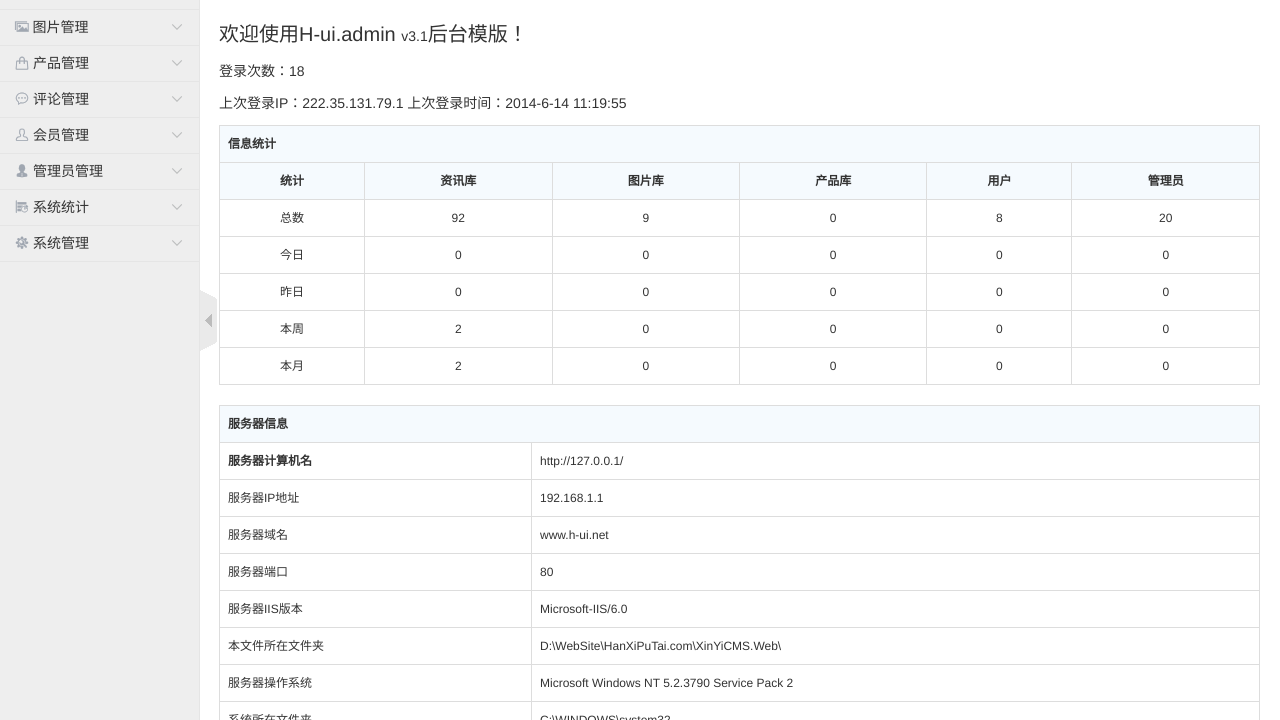
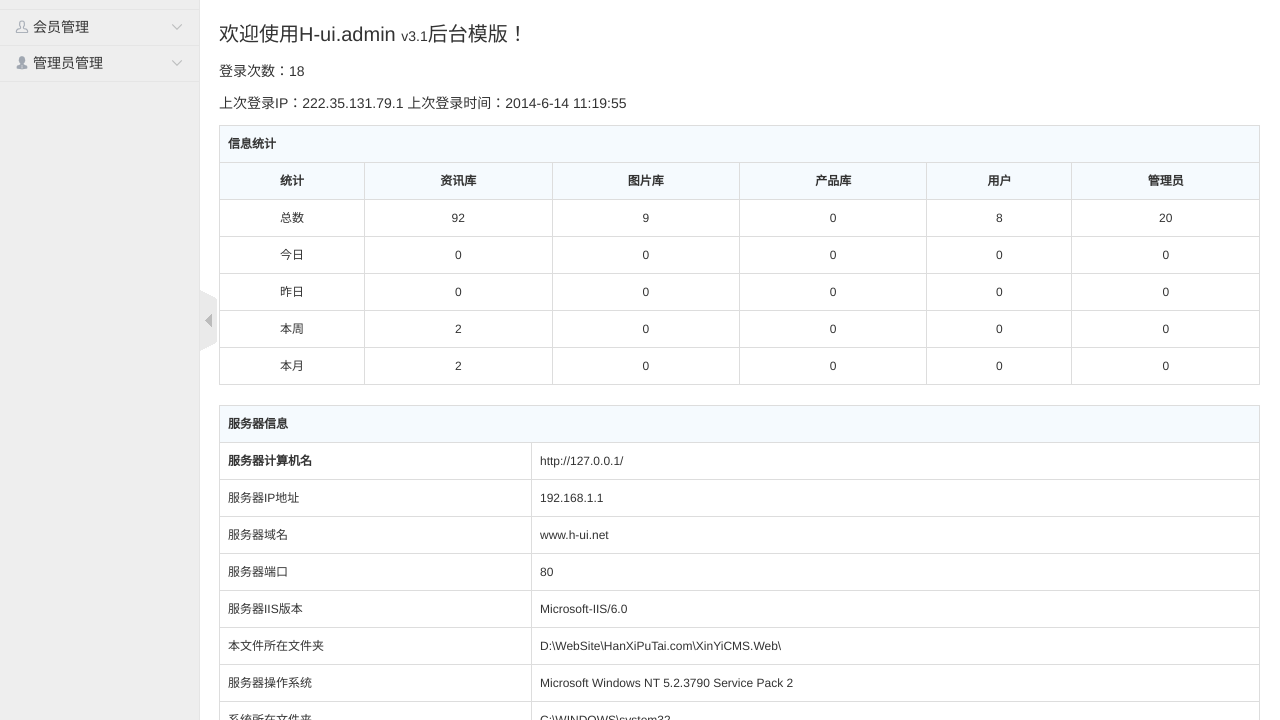
Before and after one commit to dongxiaohao/AchievementManager, a Spring Boot app: page / in a window 1280 px wide. Shown: the part 80-800 px from the top of the page. Run offline with Spring Boot 4, Linux system fonts and the light colour scheme; some of the project's set-up classes (security, data sources, template engines, error pages and the like) are left out, and stand-ins take their place; some libraries are stand-ins or nearby versions.

Commit message:
侧边菜单栏

```diff
--- a/src/main/resources/static/index.html
+++ b/src/main/resources/static/index.html
@@ -80,44 +80,44 @@
 			</ul>
 		</dd>
 	</dl>
-		<dl id="menu-picture">
-			<dt><i class="Hui-iconfont">&#xe613;</i> 图片管理<i class="Hui-iconfont menu_dropdown-arrow">&#xe6d5;</i></dt>
-			<dd>
-				<ul>
-					<li><a data-href="picture-list.html" data-title="图片管理" href="javascript:void(0)">图片管理</a></li>
-			</ul>
-		</dd>
-	</dl>
-		<dl id="menu-product">
-			<dt><i class="Hui-iconfont">&#xe620;</i> 产品管理<i class="Hui-iconfont menu_dropdown-arrow">&#xe6d5;</i></dt>
-			<dd>
-				<ul>
-					<li><a data-href="product-brand.html" data-title="品牌管理" href="javascript:void(0)">品牌管理</a></li>
-					<li><a data-href="product-category.html" data-title="分类管理" href="javascript:void(0)">分类管理</a></li>
-					<li><a data-href="product-list.html" data-title="产品管理" href="javascript:void(0)">产品管理</a></li>
-			</ul>
-		</dd>
-	</dl>
-		<dl id="menu-comments">
-			<dt><i class="Hui-iconfont">&#xe622;</i> 评论管理<i class="Hui-iconfont menu_dropdown-arrow">&#xe6d5;</i></dt>
-			<dd>
-				<ul>
-					<li><a data-href="http://h-ui.duoshuo.com/admin/" data-title="评论列表" href="javascript:;">评论列表</a></li>
-					<li><a data-href="feedback-list.html" data-title="意见反馈" href="javascript:void(0)">意见反馈</a></li>
-			</ul>
-		</dd>
-	</dl>
+		<!--<dl id="menu-picture">-->
+			<!--<dt><i class="Hui-iconfont">&#xe613;</i> 图片管理<i class="Hui-iconfont menu_dropdown-arrow">&#xe6d5;</i></dt>-->
+			<!--<dd>-->
+				<!--<ul>-->
+					<!--<li><a data-href="picture-list.html" data-title="图片管理" href="javascript:void(0)">图片管理</a></li>-->
+			<!--</ul>-->
+		<!--</dd>-->
+	<!--</dl>-->
+		<!--<dl id="menu-product">-->
+			<!--<dt><i class="Hui-iconfont">&#xe620;</i> 产品管理<i class="Hui-iconfont menu_dropdown-arrow">&#xe6d5;</i></dt>-->
+			<!--<dd>-->
+				<!--<ul>-->
+					<!--<li><a data-href="product-brand.html" data-title="品牌管理" href="javascript:void(0)">品牌管理</a></li>-->
+					<!--<li><a data-href="product-category.html" data-title="分类管理" href="javascript:void(0)">分类管理</a></li>-->
+					<!--<li><a data-href="product-list.html" data-title="产品管理" href="javascript:void(0)">产品管理</a></li>-->
+			<!--</ul>-->
+		<!--</dd>-->
+	<!--</dl>-->
+		<!--<dl id="menu-comments">-->
+			<!--<dt><i class="Hui-iconfont">&#xe622;</i> 评论管理<i class="Hui-iconfont menu_dropdown-arrow">&#xe6d5;</i></dt>-->
+			<!--<dd>-->
+				<!--<ul>-->
+					<!--<li><a data-href="http://h-ui.duoshuo.com/admin/" data-title="评论列表" href="javascript:;">评论列表</a></li>-->
+					<!--<li><a data-href="feedback-list.html" data-title="意见反馈" href="javascript:void(0)">意见反馈</a></li>-->
+			<!--</ul>-->
+		<!--</dd>-->
+	<!--</dl>-->
 		<dl id="menu-member">
 			<dt><i class="Hui-iconfont">&#xe60d;</i> 会员管理<i class="Hui-iconfont menu_dropdown-arrow">&#xe6d5;</i></dt>
 			<dd>
 				<ul>
 					<li><a data-href="member-list.html" data-title="会员列表" href="javascript:;">会员列表</a></li>
-					<li><a data-href="member-del.html" data-title="删除的会员" href="javascript:;">删除的会员</a></li>
-					<li><a data-href="member-level.html" data-title="等级管理" href="javascript:;">等级管理</a></li>
-					<li><a data-href="member-scoreoperation.html" data-title="积分管理" href="javascript:;">积分管理</a></li>
-					<li><a data-href="member-record-browse.html" data-title="浏览记录" href="javascript:void(0)">浏览记录</a></li>
-					<li><a data-href="member-record-download.html" data-title="下载记录" href="javascript:void(0)">下载记录</a></li>
-					<li><a data-href="member-record-share.html" data-title="分享记录" href="javascript:void(0)">分享记录</a></li>
+					<!--<li><a data-href="member-del.html" data-title="删除的会员" href="javascript:;">删除的会员</a></li>-->
+					<!--<li><a data-href="member-level.html" data-title="等级管理" href="javascript:;">等级管理</a></li>-->
+					<!--<li><a data-href="member-scoreoperation.html" data-title="积分管理" href="javascript:;">积分管理</a></li>-->
+					<!--<li><a data-href="member-record-browse.html" data-title="浏览记录" href="javascript:void(0)">浏览记录</a></li>-->
+					<!--<li><a data-href="member-record-download.html" data-title="下载记录" href="javascript:void(0)">下载记录</a></li>-->
+					<!--<li><a data-href="member-record-share.html" data-title="分享记录" href="javascript:void(0)">分享记录</a></li>-->
 			</ul>
 		</dd>
 	</dl>
@@ -125,38 +125,38 @@
 			<dt><i class="Hui-iconfont">&#xe62d;</i> 管理员管理<i class="Hui-iconfont menu_dropdown-arrow">&#xe6d5;</i></dt>
 			<dd>
 				<ul>
-					<li><a data-href="admin-role.html" data-title="角色管理" href="javascript:void(0)">角色管理</a></li>
-					<li><a data-href="admin-permission.html" data-title="权限管理" href="javascript:void(0)">权限管理</a></li>
+					<!--<li><a data-href="admin-role.html" data-title="角色管理" href="javascript:void(0)">角色管理</a></li>-->
+					<!--<li><a data-href="admin-permission.html" data-title="权限管理" href="javascript:void(0)">权限管理</a></li>-->
 					<li><a data-href="admin-list.html" data-title="管理员列表" href="javascript:void(0)">管理员列表</a></li>
 			</ul>
 		</dd>
 	</dl>
-		<dl id="menu-tongji">
-			<dt><i class="Hui-iconfont">&#xe61a;</i> 系统统计<i class="Hui-iconfont menu_dropdown-arrow">&#xe6d5;</i></dt>
-			<dd>
-				<ul>
-					<li><a data-href="charts-1.html" data-title="折线图" href="javascript:void(0)">折线图</a></li>
-					<li><a data-href="charts-2.html" data-title="时间轴折线图" href="javascript:void(0)">时间轴折线图</a></li>
-					<li><a data-href="charts-3.html" data-title="区域图" href="javascript:void(0)">区域图</a></li>
-					<li><a data-href="charts-4.html" data-title="柱状图" href="javascript:void(0)">柱状图</a></li>
-					<li><a data-href="charts-5.html" data-title="饼状图" href="javascript:void(0)">饼状图</a></li>
-					<li><a data-href="charts-6.html" data-title="3D柱状图" href="javascript:void(0)">3D柱状图</a></li>
-					<li><a data-href="charts-7.html" data-title="3D饼状图" href="javascript:void(0)">3D饼状图</a></li>
-			</ul>
-		</dd>
-	</dl>
-		<dl id="menu-system">
-			<dt><i class="Hui-iconfont">&#xe62e;</i> 系统管理<i class="Hui-iconfont menu_dropdown-arrow">&#xe6d5;</i></dt>
-			<dd>
-				<ul>
-					<li><a data-href="system-base.html" data-title="系统设置" href="javascript:void(0)">系统设置</a></li>
-					<li><a data-href="system-category.html" data-title="栏目管理" href="javascript:void(0)">栏目管理</a></li>
-					<li><a data-href="system-data.html" data-title="数据字典" href="javascript:void(0)">数据字典</a></li>
-					<li><a data-href="system-shielding.html" data-title="屏蔽词" href="javascript:void(0)">屏蔽词</a></li>
-					<li><a data-href="system-log.html" data-title="系统日志" href="javascript:void(0)">系统日志</a></li>
-			</ul>
-		</dd>
-	</dl>
+		<!--<dl id="menu-tongji">-->
+			<!--<dt><i class="Hui-iconfont">&#xe61a;</i> 系统统计<i class="Hui-iconfont menu_dropdown-arrow">&#xe6d5;</i></dt>-->
+			<!--<dd>-->
+				<!--<ul>-->
+					<!--<li><a data-href="charts-1.html" data-title="折线图" href="javascript:void(0)">折线图</a></li>-->
+					<!--<li><a data-href="charts-2.html" data-title="时间轴折线图" href="javascript:void(0)">时间轴折线图</a></li>-->
+					<!--<li><a data-href="charts-3.html" data-title="区域图" href="javascript:void(0)">区域图</a></li>-->
+					<!--<li><a data-href="charts-4.html" data-title="柱状图" href="javascript:void(0)">柱状图</a></li>-->
+					<!--<li><a data-href="charts-5.html" data-title="饼状图" href="javascript:void(0)">饼状图</a></li>-->
+					<!--<li><a data-href="charts-6.html" data-title="3D柱状图" href="javascript:void(0)">3D柱状图</a></li>-->
+					<!--<li><a data-href="charts-7.html" data-title="3D饼状图" href="javascript:void(0)">3D饼状图</a></li>-->
+			<!--</ul>-->
+		<!--</dd>-->
+	<!--</dl>-->
+		<!--<dl id="menu-system">-->
+			<!--<dt><i class="Hui-iconfont">&#xe62e;</i> 系统管理<i class="Hui-iconfont menu_dropdown-arrow">&#xe6d5;</i></dt>-->
+			<!--<dd>-->
+				<!--<ul>-->
+					<!--<li><a data-href="system-base.html" data-title="系统设置" href="javascript:void(0)">系统设置</a></li>-->
+					<!--<li><a data-href="system-category.html" data-title="栏目管理" href="javascript:void(0)">栏目管理</a></li>-->
+					<!--<li><a data-href="system-data.html" data-title="数据字典" href="javascript:void(0)">数据字典</a></li>-->
+					<!--<li><a data-href="system-shielding.html" data-title="屏蔽词" href="javascript:void(0)">屏蔽词</a></li>-->
+					<!--<li><a data-href="system-log.html" data-title="系统日志" href="javascript:void(0)">系统日志</a></li>-->
+			<!--</ul>-->
+		<!--</dd>-->
+	<!--</dl>-->
 </div>
 </aside>
 <div class="dislpayArrow hidden-xs"><a class="pngfix" href="javascript:void(0);" onClick="displaynavbar(this)"></a></div>
```
